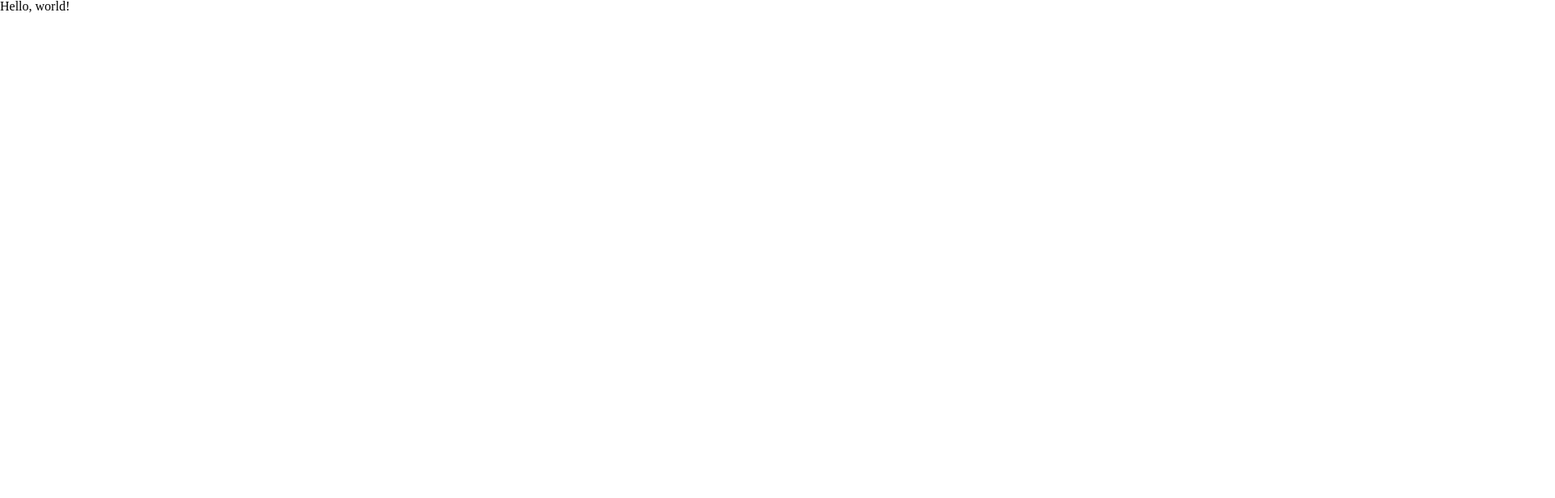
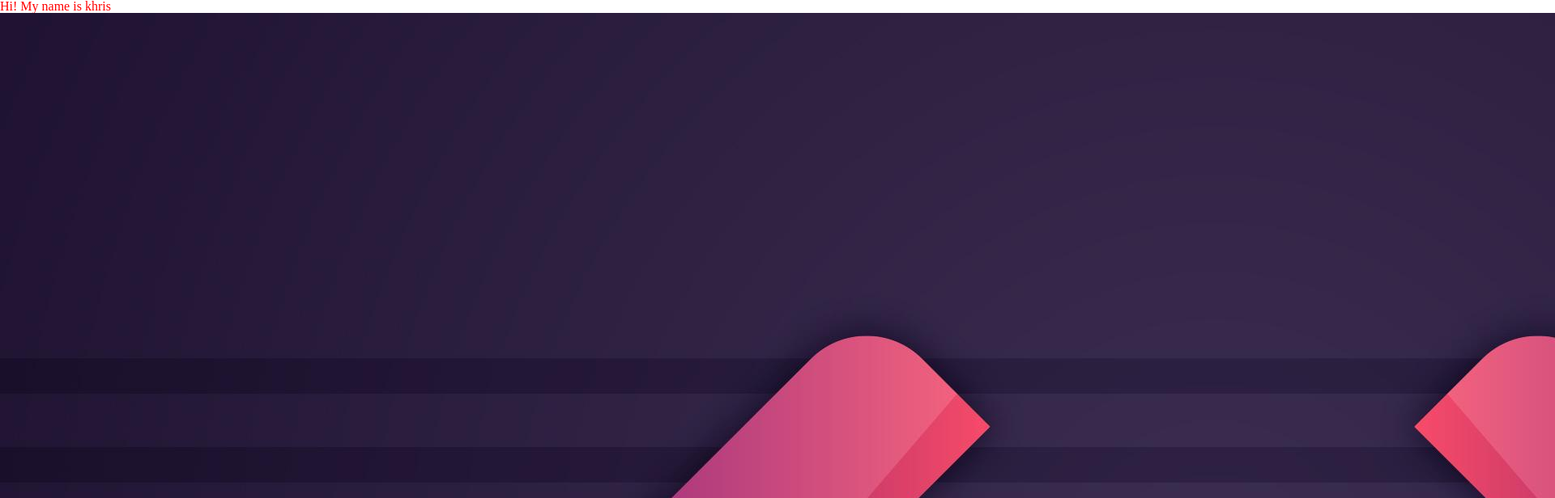
Before and after one commit to karmaester/Restaurant-JS, a website built with webpack: page src/index.html in a window 1280 px wide. Shown: the top 616 px of the page at 81% size, 1920 px wide, since content can reach past the window. Built offline with nearby package versions, Linux system fonts and the light colour scheme.

Commit message:
Add plugind and loaders

```diff
--- a/src/index.html
+++ b/src/index.html
@@ -1,13 +1,12 @@
 <!DOCTYPE html>
 <html lang="en">
-<head>
-  <meta charset="UTF-8">
-  <meta http-equiv="X-UA-Compatible" content="IE=edge">
-  <meta name="viewport" content="width=device-width, initial-scale=1.0">
-  <title>Document</title>
-</head>
-<body>
-
-  <h1>Hello, world!</h1>
-</body>
+  <head>
+    <meta charset="UTF-8" />
+    <meta http-equiv="X-UA-Compatible" content="IE=edge" />
+    <meta name="viewport" content="width=device-width, initial-scale=1.0" />
+    <title>Document</title>
+  </head>
+  <body>
+    <div class="content"></div>
+  </body>
 </html>
--- a/src/index.js
+++ b/src/index.js
@@ -1 +1,23 @@
+import _ from 'lodash';
 import './scss/styles.scss';
+import myName from './myName';
+import Icon from './01.jpg';
+
+function component() {
+    const element = document.createElement('div');
+
+    // Lodash, now imported by this script
+    element.innerHTML = myName('khris');
+    element.classList.add('hello');
+
+      // Add the image to our existing div.
+    const myIcon = new Image();
+    myIcon.src = Icon;
+
+    element.appendChild(myIcon);
+
+
+    return element;
+  }
+
+  document.body.appendChild(component());
--- /dev/null
+++ b/src/myName.js
@@ -0,0 +1,3 @@
+const myName = (name) => 'Hi! My name is ' + name;
+
+export default myName
--- /dev/null
+++ b/src/scss/components/_header.scss
@@ -0,0 +1,3 @@
+.hello {
+    color: red;
+  }
--- a/src/scss/styles.scss
+++ b/src/scss/styles.scss
@@ -1 +1,2 @@
-@import './base/reset'
+@import './base/reset';
+@import './components/header';
--- a/webpack.config.js
+++ b/webpack.config.js
@@ -26,7 +26,15 @@ module.exports = {
   },
   module: {
     rules: [
-      sassRules
+      sassRules,
+      {
+        test: /\.(png|svg|jpg|jpeg|gif)$/i,
+        type: 'asset/resource',
+      },
+      {
+        test: /\.(woff|woff2|eot|ttf|otf)$/i,
+        type: 'asset/resource',
+      },
     ]
   },
   plugins: [new HtmlWebpackPlugin({
```
Also changed, not shown: package.json (+5 -2 lines), dist/app.js (added), dist/ca7aedde40bbead360fa.jpg (added), dist/css/styles.css (added), dist/index.html (added), src/01.jpg (added), 4 other files.
